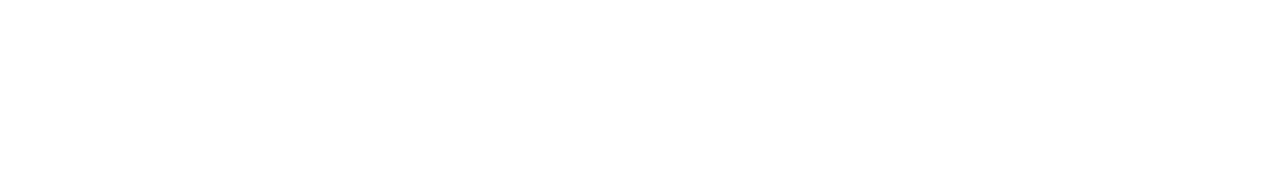
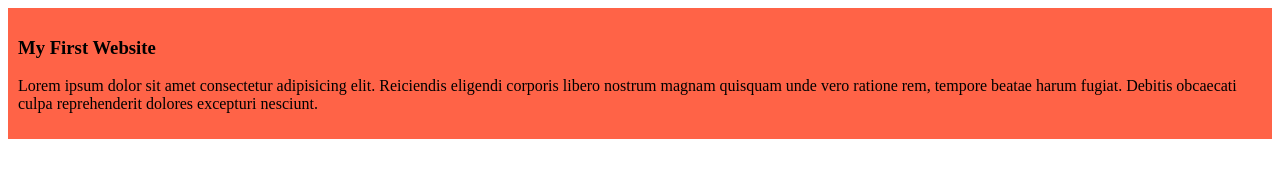
Before and after one commit to rssharifhosen/my-simple-website, a plain HTML site: page index.html in a window 1280 px wide. Drawn offline with Linux system fonts and the light colour scheme.

Commit message:
Added my first blog

```diff
--- a/index.html
+++ b/index.html
@@ -1,11 +1,22 @@
 <!DOCTYPE html>
 <html lang="en">
+
 <head>
     <meta charset="UTF-8">
     <meta name="viewport" content="width=device-width, initial-scale=1.0">
     <title>My Simple Website</title>
+    <link rel="stylesheet" href="/styles/blogs.css">
 </head>
+
 <body>
+    <div>
+        <h3>My First Website</h3>
+        <p>
+            Lorem ipsum dolor sit amet consectetur adipisicing elit. Reiciendis eligendi corporis libero nostrum magnam
+            quisquam unde vero ratione rem, tempore beatae harum fugiat. Debitis obcaecati culpa reprehenderit dolores
+            excepturi nesciunt.
+        </p>
+    </div>
+</body>
 
-</body>
 </html>
--- /dev/null
+++ b/styles/blogs.css
@@ -0,0 +1,4 @@
+div{
+    background-color: tomato;
+    padding:10px;
+}
```
